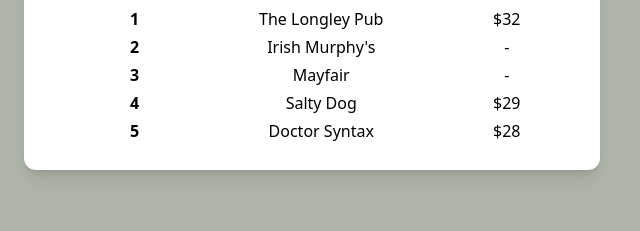
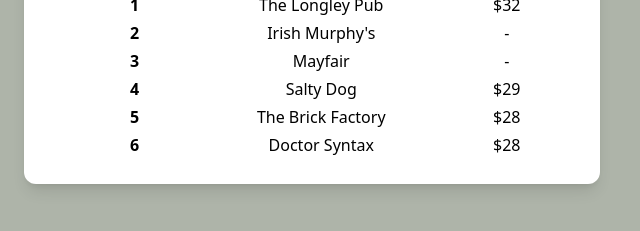
Before and after one commit to bushrat011899/parmigiana.au, a plain HTML site: page index.html in a window 1280 px wide. Shown: the part 343-574 px from the top of the page, without its empty margins (0-640 px from the left). Drawn offline with nearby package versions, Linux system fonts and the light colour scheme.

Commit message:
Update index.html

```diff
--- a/index.html
+++ b/index.html
@@ -107,6 +107,11 @@
         </tr>
         <tr>
           <th class="w-10">5</th>
+          <td class="w-10">The Brick Factory</td>
+          <td class="w-10">$28</td>
+        </tr>
+        <tr>
+          <th class="w-10">6</th>
           <td class="w-10">Doctor Syntax</td>
           <td class="w-10">$28</td>
         </tr>
```
